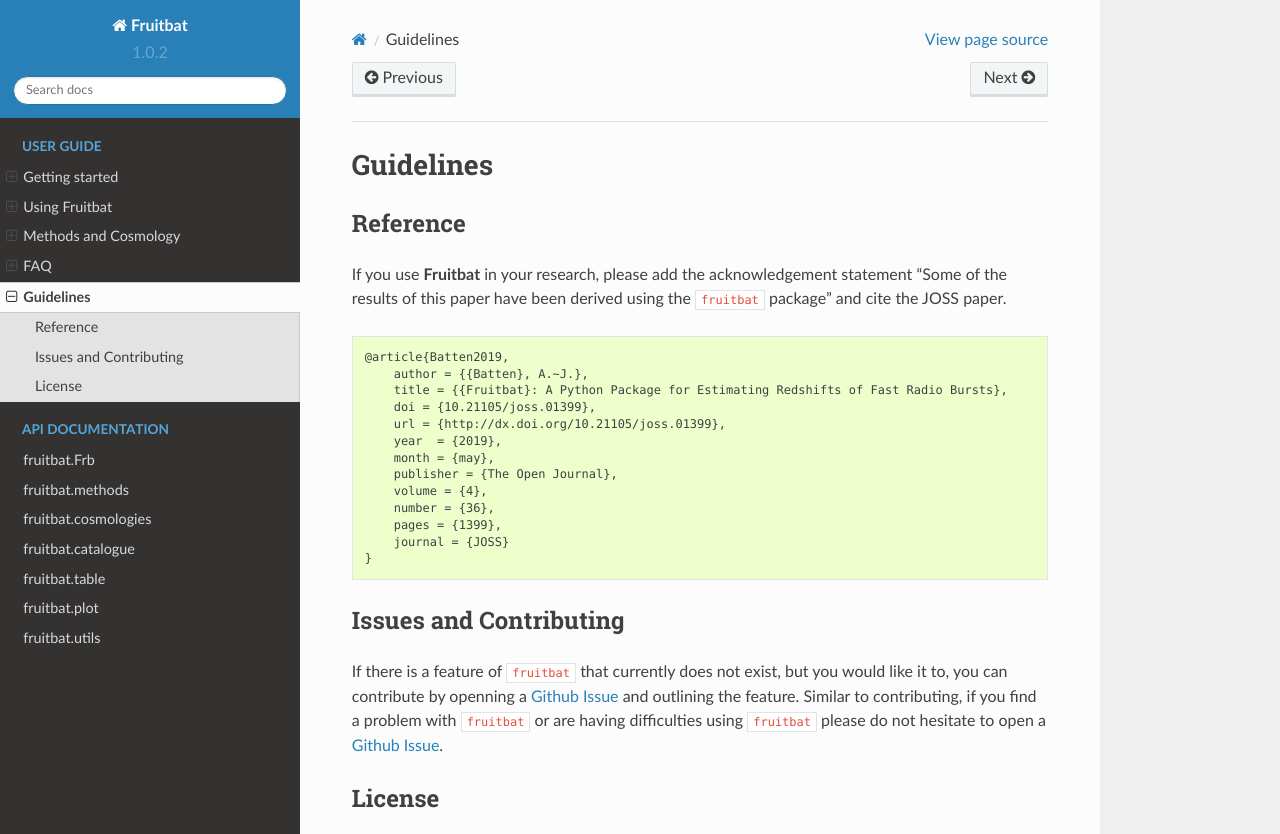
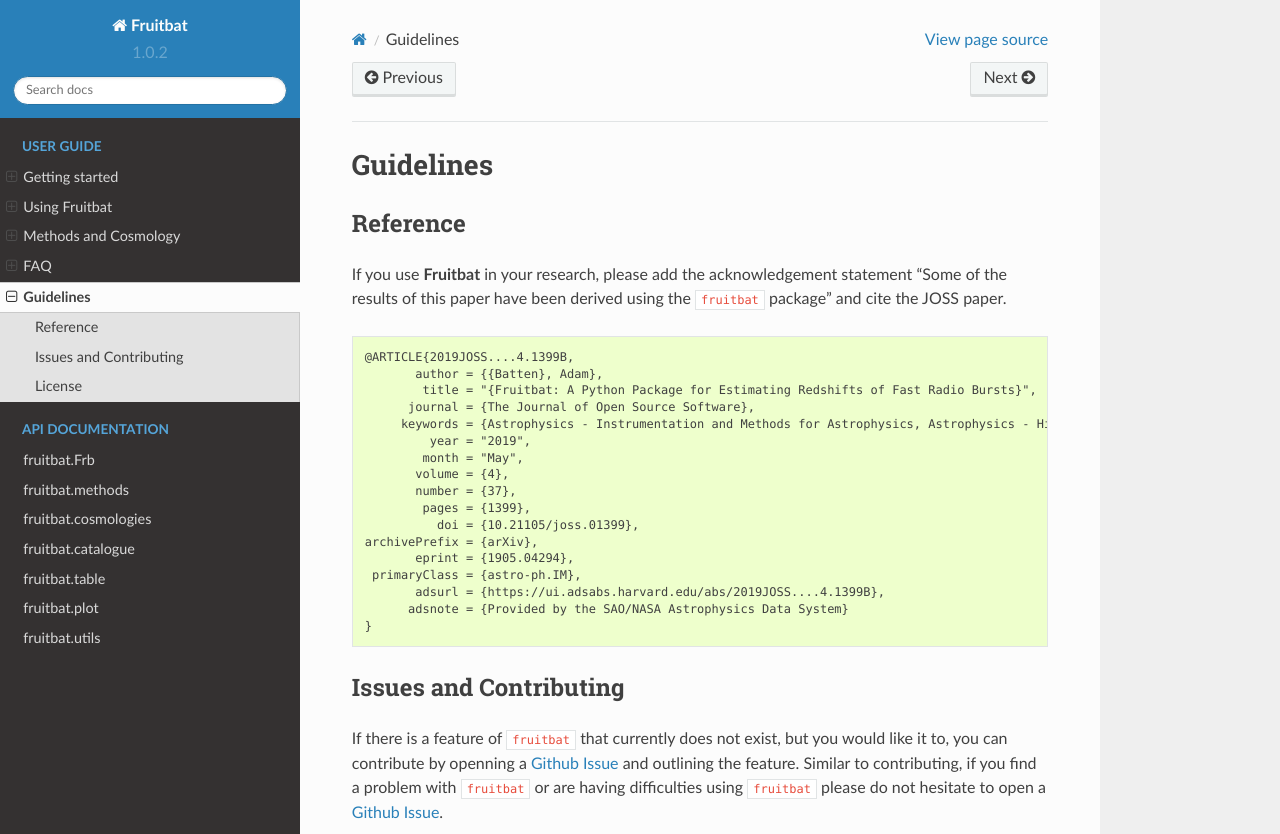
Before and after one commit to abatten/fruitbat, a Sphinx documentation site: the page built from docs/source/user_guide/guidelines.rst, in a window 1280 px wide and 1194 px high, cut to the strip 0-834 px from the top of the window. Built offline with Sphinx 7.4.7 and the Read the Docs theme 2.0.0, drawn with Linux system fonts in a browser that asks for light colours.

Commit message:
Updated reference to ADS reference

```diff
--- a/docs/source/user_guide/guidelines.rst
+++ b/docs/source/user_guide/guidelines.rst
@@ -11,19 +11,24 @@
 
 .. code-block:: none
 
-    @article{Batten2019,
-        author = {{Batten}, A.~J.},
-        title = {{Fruitbat}: A Python Package for Estimating Redshifts of Fast Radio Bursts},
-        doi = {10.21105/joss.01399},
-        url = {http://dx.doi.org/10.21105/joss.01399},
-        year  = {2019},
-        month = {may},
-        publisher = {The Open Journal},
-        volume = {4},
-        number = {36},
-        pages = {1399},
-        journal = {JOSS}
+    @ARTICLE{2019JOSS....4.1399B,
+           author = {{Batten}, Adam},
+            title = "{Fruitbat: A Python Package for Estimating Redshifts of Fast Radio Bursts}",
+          journal = {The Journal of Open Source Software},
+         keywords = {Astrophysics - Instrumentation and Methods for Astrophysics, Astrophysics - High Energy Astrophysical Phenomena},
+             year = "2019",
+            month = "May",
+           volume = {4},
+           number = {37},
+            pages = {1399},
+              doi = {10.21105/joss.01399},
+    archivePrefix = {arXiv},
+           eprint = {1905.04294},
+     primaryClass = {astro-ph.IM},
+           adsurl = {https://ui.adsabs.harvard.edu/abs/2019JOSS....4.1399B},
+          adsnote = {Provided by the SAO/NASA Astrophysics Data System}
     }
+
 
 Issues and Contributing
 -----------------------
```
Also changed, not shown: README.rst (+19 -13 lines).
